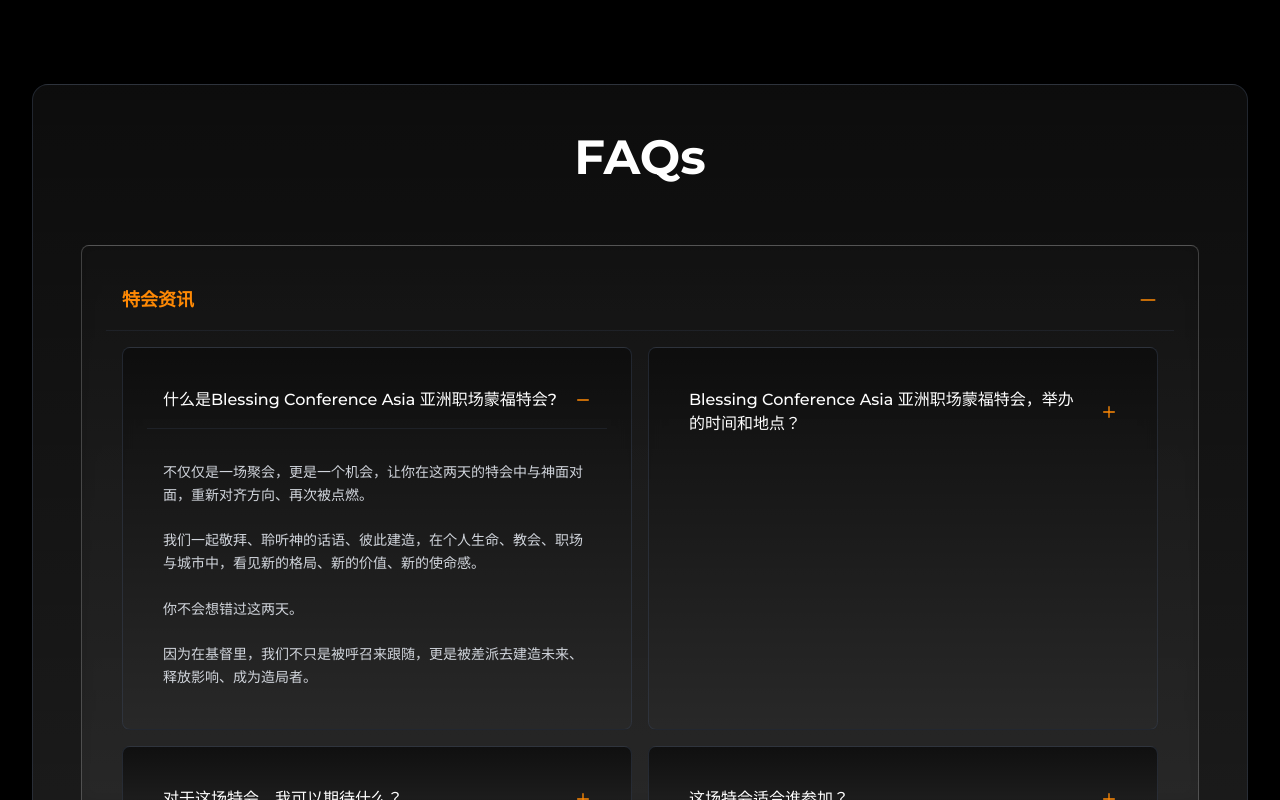
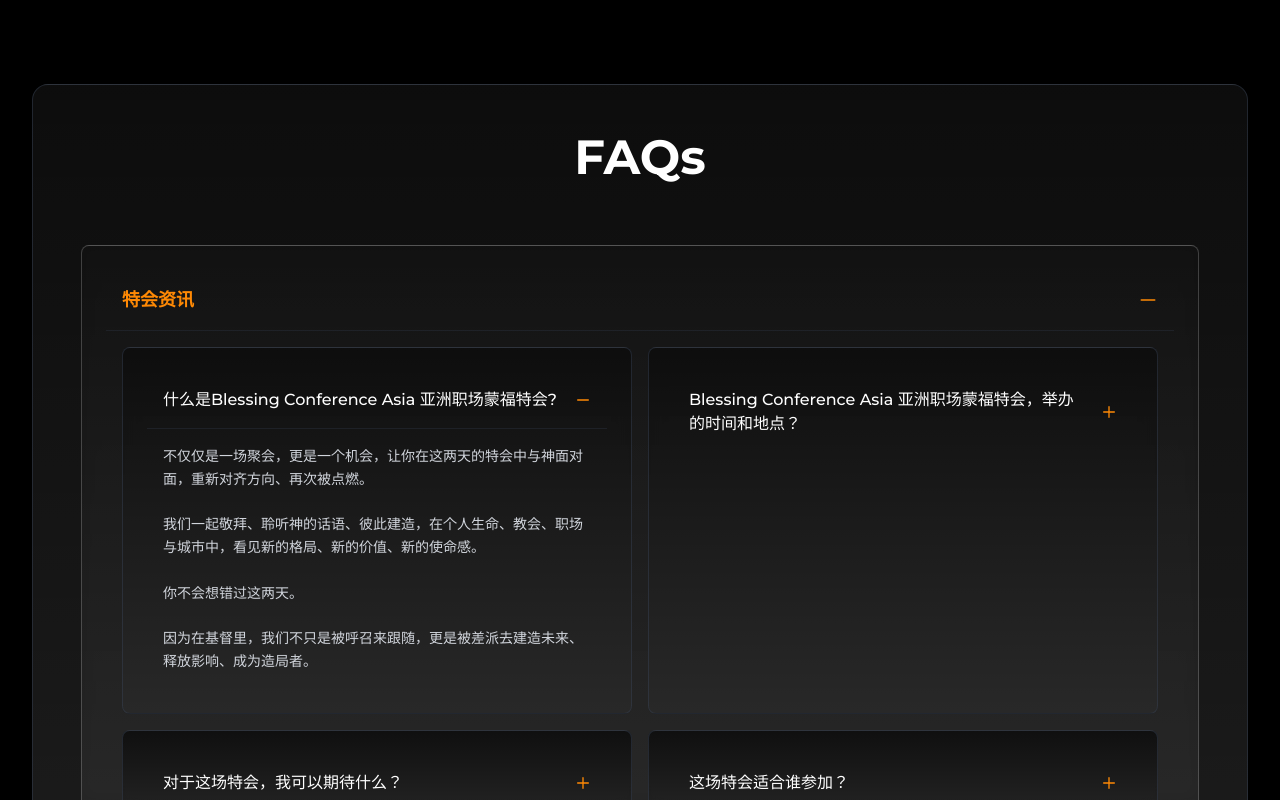
Before and after one commit to fgacyc/the-blessing-asia, a Next.js app: page / in a window 1280 px wide. Both pictures are taken after a click on the button "什么是Blessing Conference Asia 亚洲职场蒙福特会?". Shown: the part 4407-5207 px from the top of the page. Built offline with nearby package versions, Linux system fonts and the light colour scheme.

Commit message:
bug fixes

```diff
--- a/src/components/Sections/FAQSection.js
+++ b/src/components/Sections/FAQSection.js
@@ -261,7 +261,7 @@
                   </button>
 
                   {/* Category Questions */}
-                  <div className={`transition-all duration-300 ease-in-out ${openCategory === category.id ? 'max-h-screen opacity-100' : 'max-h-0 opacity-0'} overflow-hidden`}>
+                  <div className={`transition-all duration-300 ease-in-out ${openCategory === category.id ? 'max-h-screen opacity-100 overflow-y-auto' : 'max-h-0 opacity-0 overflow-hidden'}`}>
                     <div className="border-t border-gray-700/30">
                       {category.questions.map((question) => (
                         <div key={question.id} className="border-b border-gray-700/20 last:border-b-0">
@@ -287,9 +287,9 @@
                             </div>
                           </button>
 
-                          <div className={`transition-all duration-300 ease-in-out ${openFAQ === question.id ? 'max-h-screen opacity-100' : 'max-h-0 opacity-0'} overflow-hidden`}>
+                          <div className={`transition-all duration-300 ease-in-out ${openFAQ === question.id ? 'max-h-[70vh] opacity-100 overflow-y-auto' : 'max-h-0 opacity-0 overflow-hidden'}`}>
                             <div className="px-4 pb-4">
-                              <p className="text-gray-300 text-sm leading-relaxed whitespace-pre-line">
+                              <p className="text-gray-300 text-sm leading-relaxed whitespace-pre-line pr-1"> {/* Added small pr for scrollbar */}
                                 {renderFormattedAnswer(question)}
                               </p>
                             </div>
@@ -367,14 +367,12 @@
                                 </button>
 
                                 <div className={`transition-all duration-300 ease-in-out ${
-                                  openFAQ === question.id ? 'max-h-96 opacity-100' : 'max-h-0 opacity-0'
-                                } overflow-hidden`}>
+                                  openFAQ === question.id ? 'max-h-[30rem] opacity-100 overflow-y-auto' : 'max-h-0 opacity-0 overflow-hidden'
+                                }`}>
                                   <div className="px-4 pb-4 border-t border-gray-700/30 pt-4">
-                                    <div className="pt-4">
-                                      <p className="text-gray-300 text-sm leading-relaxed whitespace-pre-line">
-                                        {renderFormattedAnswer(question)}
-                                      </p>
-                                    </div>
+                                    <p className="text-gray-300 text-sm leading-relaxed whitespace-pre-line pr-1"> {/* Added small pr for scrollbar */}
+                                      {renderFormattedAnswer(question)}
+                                    </p>
                                   </div>
                                 </div>
                               </Card>
--- a/src/components/Sections/MasterclassSection.js
+++ b/src/components/Sections/MasterclassSection.js
@@ -50,7 +50,7 @@
         }`}>
           {/* Section Header */}
           <div className="text-center mb-10 lg:mb-14">
-            <h3 className="inline-block text-base lg:text-lg font-semibold text-black bg-gradient-to-tr from-orange-500 to-black/30 px-10 py-2 rounded-tl-4xl rounded-br-4xl mb-3">
+            <h3 className="inline-block text-base lg:text-lg font-semibold text-black bg-gradient-to-tr from-orange-500 to-orange-300/30 px-10 py-2 rounded-tl-4xl rounded-br-4xl mb-3">
               三大核心篇章
             </h3>
             <h2 className={`${isMobile ? 'text-3xl' : 'text-4xl lg:text-5xl'} font-bold mb-4 text-orange-400`}>
@@ -92,7 +92,7 @@
                     讲员： {mc.speaker}
                   </span>
                 </div>
-                <p className="text-white text-xs italic font-normal pt-2 whitespace-pre-line">
+                <p className=" text-xs text-gray-300 italic font-normal pt-2 whitespace-pre-line">
                   {mc.description}
                 </p>
               </div>
```
